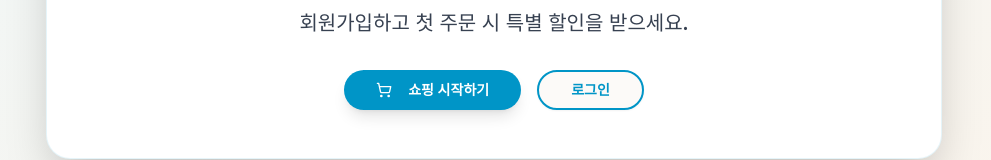
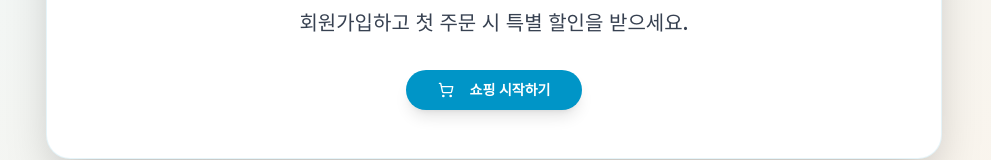
Before and after one commit to prgrms-be-devcourse/NBE6-8-1-Team01, a Next.js app in the folder frontend/: page / in a window 1280 px wide. Shown: the part 2490-2650 px from the top of the page, without its empty margins (146-1137 px from the left). Built offline with nearby package versions, Linux system fonts and the light colour scheme; no server answers; sample sign-in values are in the browser's storage.

Commit message:
fix: getOrders 메서드 오류 수정 및 메인페이지 로그인 버튼 조건부 렌더링
- orderApi.getOrders() → getOrdersByEmail() 변경
- 메인페이지 하단 로그인 버튼 로그인 시 숨김 처리
- API 엔드포인트와 DTO 필드 매칭 확인 완료

```diff
--- a/frontend/app/admin/orders/page.tsx
+++ b/frontend/app/admin/orders/page.tsx
@@ -109,7 +109,8 @@ export default function AdminOrdersPage() {
     try {
       // 실제로는 관리자용 전체 주문 API가 필요합니다
       // 지금은 임시로 사용자별 조회를 사용합니다
-      const response = await orderApi.getOrders() // TODO: 전체 주문 조회 API 필요
+      // TODO: 전체 주문 조회 API 필요, 임시로 관리자 이메일로 조회
+      const response = await orderApi.getOrdersByEmail(user?.email || '')
       if (response.resultCode === '200-OK') {
         setAllOrders(response.data)
       }
--- a/frontend/app/page.tsx
+++ b/frontend/app/page.tsx
@@ -367,11 +367,13 @@ export default function HomePage() {
                   쇼핑 시작하기
                 </Button>
               </Link>
-              <Link href="/login">
-                <Button size="lg" variant="outline" className="border-2 border-mediterranean-blue text-mediterranean-blue hover:bg-mediterranean-blue hover:text-white rounded-full px-8 py-3 font-semibold transition-all">
-                  로그인
-                </Button>
-              </Link>
+              {!isAuthenticated && (
+                <Link href="/login">
+                  <Button size="lg" variant="outline" className="border-2 border-mediterranean-blue text-mediterranean-blue hover:bg-mediterranean-blue hover:text-white rounded-full px-8 py-3 font-semibold transition-all">
+                    로그인
+                  </Button>
+                </Link>
+              )}
             </div>
           </div>
         </motion.div>
```
